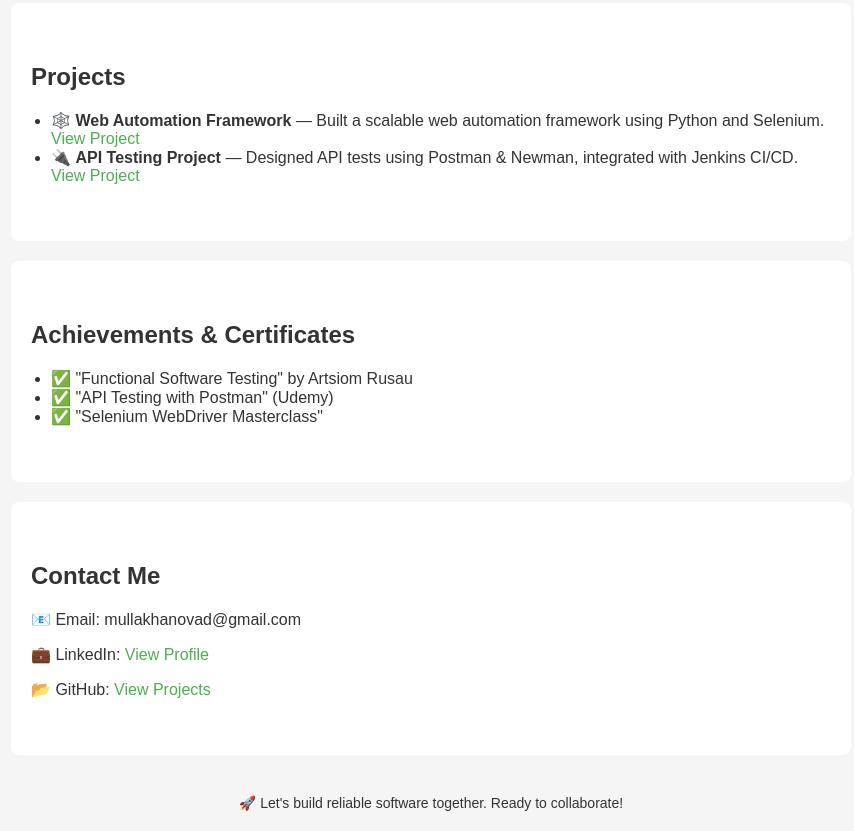
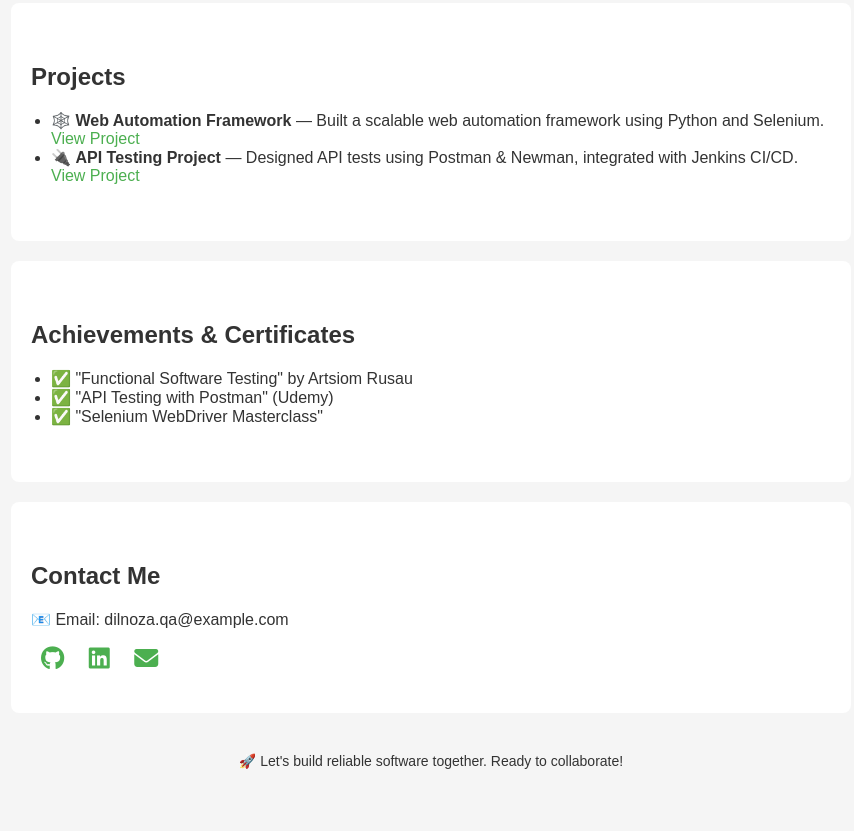
Before and after one commit to dileen-mollis/dilnoza-qaauto, a plain HTML site: page index.html in a window 1280 px wide. Shown: the part 848-1679 px from the top of the page, without its empty margins (209-1063 px from the left). After the commit the page ends 1637 px from the top, so only its background shows below. Drawn offline with Linux system fonts and the light colour scheme.

Commit message:
Update index.html

```diff
--- a/index.html
+++ b/index.html
@@ -4,8 +4,15 @@
   <meta charset="UTF-8">
   <meta name="viewport" content="width=device-width, initial-scale=1.0">
   <title>Dilnoza | QA Automation Engineer</title>
+
+  <!-- FontAwesome Icons -->
+  <script src="https://kit.fontawesome.com/a076d05399.js" crossorigin="anonymous"></script>
+
   <style>
-    body { font-family: Arial, sans-serif; margin: 0; padding: 0; background: #f5f5f5; color: #333; }
+    body {
+      font-family: Arial, sans-serif; margin: 0; padding: 0; background: #f5f5f5; color: #333;
+      animation: fadeIn 1s ease-in;
+    }
     header { background: #4CAF50; color: white; padding: 50px 20px; text-align: center; }
     section { padding: 40px 20px; max-width: 800px; margin: auto; background: white; margin-bottom: 20px; border-radius: 8px; }
     h1, h2 { color: #333; }
@@ -13,6 +20,14 @@
     a { color: #4CAF50; text-decoration: none; }
     .btn { display: inline-block; padding: 10px 20px; background: #4CAF50; color: white; border-radius: 4px; margin-top: 10px; text-decoration: none; }
     footer { text-align: center; padding: 20px; font-size: 14px; }
+    .icons a { margin: 0 10px; font-size: 24px; color: #4CAF50; }
+    .icons a:hover { color: #388E3C; }
+
+    /* Animation */
+    @keyframes fadeIn {
+      from { opacity: 0; transform: translateY(20px); }
+      to { opacity: 1; transform: translateY(0); }
+    }
   </style>
 </head>
 <body>
@@ -67,9 +82,12 @@
 
 <section id="contact">
   <h2>Contact Me</h2>
-  <p>📧 Email: mullakhanovad@gmail.com</p>
-  <p>💼 LinkedIn: <a href="https://www.linkedin.com/in/qa-engineer-dilnoza-mullakhanova/" target="_blank">View Profile</a></p>
-  <p>📂 GitHub: <a href="https://github.com/dileen-mollis" target="_blank">View Projects</a></p>
+  <p>📧 Email: dilnoza.qa@example.com</p>
+  <div class="icons">
+    <a href="https://github.com/dileen-mollis" target="_blank"><i class="fab fa-github"></i></a>
+    <a href="https://www.linkedin.com/in/qa-engineer-dilnoza-mullakhanova/" target="_blank"><i class="fab fa-linkedin"></i></a>
+    <a href="mailto:mullakhanovad@gmail.com"><i class="fas fa-envelope"></i></a>
+  </div>
 </section>
 
 <footer>
```
